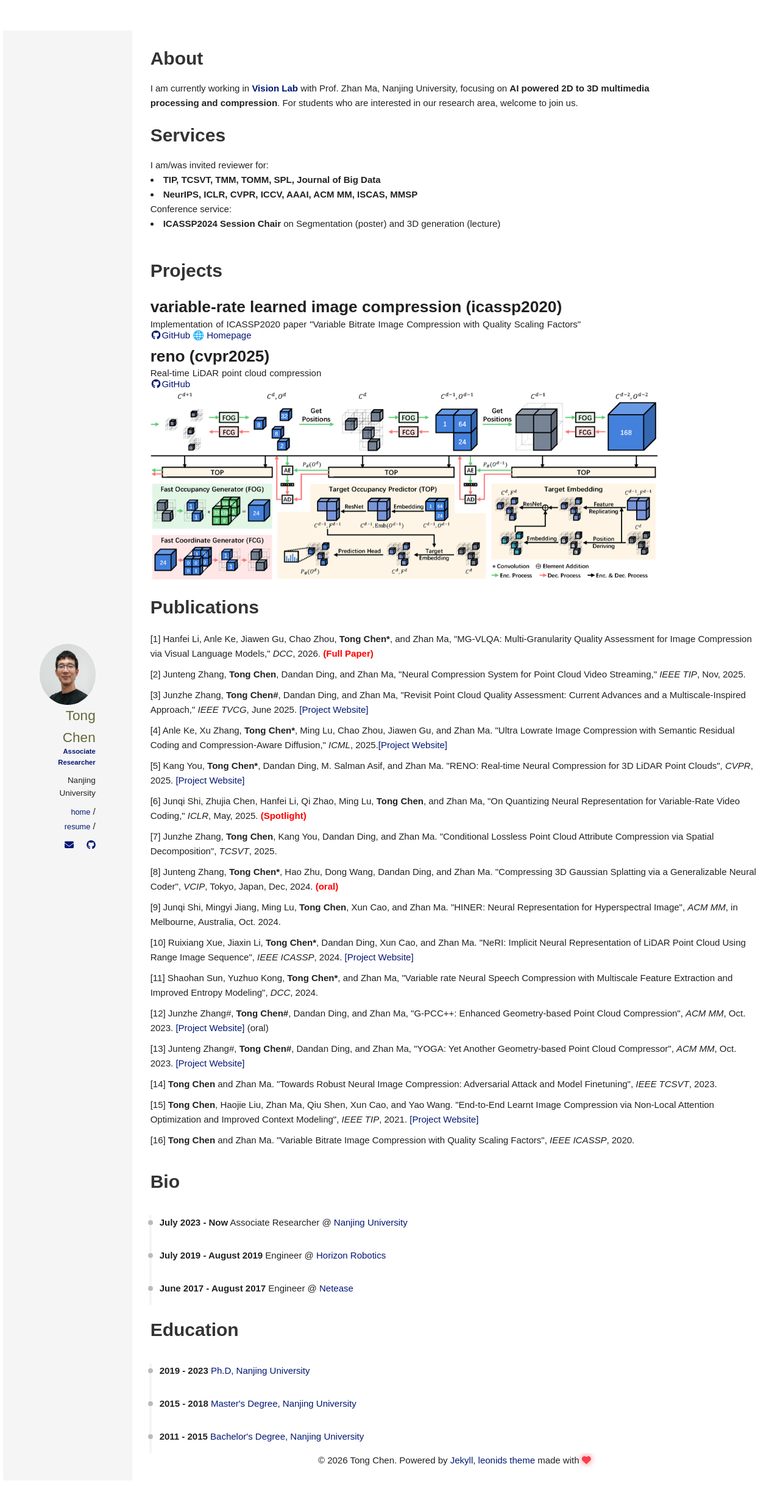
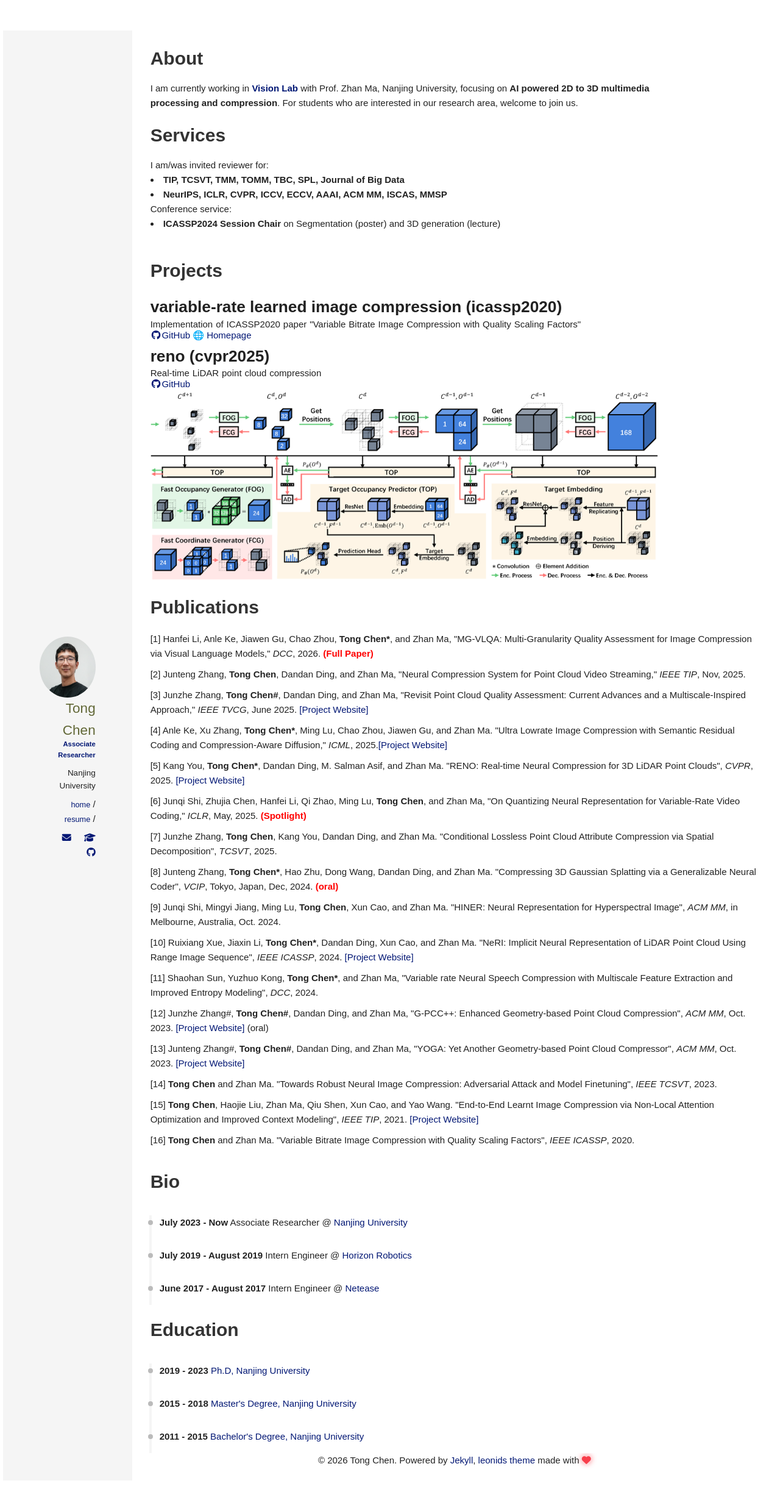
Before and after one commit to tongxyh/tongxyh.github.io, a Jekyll site: the page built from resume.html, in a window 1280 px wide. Shown: the whole page at 61% size. Built offline with Jekyll 4.4.1, drawn with Linux system fonts in a browser that asks for light colours; nearby versions of some CDN libraries.

Commit message:
update google scholar link

```diff
--- a/_config.yml
+++ b/_config.yml
@@ -49,6 +49,7 @@ owner:
   #   ad-client:
   #   ad-slot:
   # bing-verify:
+  scholar: tong
   github: tongxyh
   gitlab: chenttoong
   stackoverflow: #username
--- a/_data/index/careers.yml
+++ b/_data/index/careers.yml
@@ -12,9 +12,9 @@
 - name: Horizon Robotics
   link: http://www.horizon.ai/
   date: July 2019 - August 2019
-  job: Engineer
+  job: Intern Engineer
 
 - name: Netease
   link: http://www.163.com/
   date: June 2017 - August 2017
-  job: Engineer
+  job: Intern Engineer
--- a/_includes/sections/about.html
+++ b/_includes/sections/about.html
@@ -10,8 +10,8 @@
 
 <div>
     I am/was invited reviewer for:
-     <li><strong>TIP, TCSVT, TMM, TOMM, SPL, Journal of Big Data</strong></li>
-     <li><strong>NeurIPS, ICLR, CVPR, ICCV, AAAI, ACM MM, ISCAS, MMSP</strong></li>
+     <li><strong>TIP, TCSVT, TMM, TOMM, TBC, SPL, Journal of Big Data</strong></li>
+     <li><strong>NeurIPS, ICLR, CVPR, ICCV, ECCV, AAAI, ACM MM, ISCAS, MMSP</strong></li>
     Conference service:
     <li><strong>ICASSP2024 Session Chair</strong> on Segmentation (poster) and 3D generation (lecture)</li>
 </div>
--- a/_includes/social-links.html
+++ b/_includes/social-links.html
@@ -17,8 +17,9 @@
       <script>gen_mail_to_link('{{ author.email }}', 'Hello from website');</script>
       </li>
     {% endif %}
+    {% if author.scholar %}<li><a aria-label="Go to My's Google Scholar Page" rel="noreferrer" href="https://scholar.google.com/citations?hl=en&user=HfBUtiIAAAAJ" class="social-link-item" target="_blank"><i class="fas fa-graduation-cap"></i></a></li>{% endif %}
    <!-- {% if author.twitter %}<li><a aria-label="Go to My's Twitter Page" rel="noreferrer" href="http://twitter.com/{{ author.twitter }}" class="social-link-item" target="_blank"><i class="fab fa-twitter"></i></a></li>{% endif %} -->
-    {% if author.tripadvisor %}<li><a aria-label="Go to My's TripAdvisor Page" rel="noreferrer" href="https://www.tripadvisor.com/Profile/{{ author.tripadvisor }}" class="social-link-item" target="_blank"><i class="fab fa-tripadvisor"></i></a></li>{% endif %}
+   <!-- {% if author.tripadvisor %}<li><a aria-label="Go to My's TripAdvisor Page" rel="noreferrer" href="https://www.tripadvisor.com/Profile/{{ author.tripadvisor }}" class="social-link-item" target="_blank"><i class="fab fa-tripadvisor"></i></a></li>{% endif %} -->
    <!-- {% if author.untappd %}<li><a rel="noreferrer" href="https://untappd.com/user/{{ author.untappd }}" class="social-link-item" target="_blank"><i class="fab fa-untappd"></i></a></li>{% endif %} -->
     {% if author.facebook %}<li><a rel="noreferrer" href="http://facebook.com/{{ author.facebook }}" class="social-link-item" target="_blank"><i class="fab fa-facebook"></i></a></li>{% endif %}
     {% if author.google.plus %}<li><a rel="noreferrer" href="http://plus.google.com/+{{ author.google.plus }}" class="social-link-item" target="_blank"><i class="fab fa-google-plus"></i> Google+</a></li>{% endif %}
@@ -47,8 +48,6 @@
     {% if author.amazon-author %}<li><a aria-label="Go to My's Amazon Author Page" rel="noreferrer" href="https://{{ author.amazon-author }}" class="social-link-item" target="_blank"><i class="fab fa-amazon"></i></a></li>{% endif %}
     {% if author.strava %}<li><a aria-label="Go to My's Strava Page" rel="noreferrer" href="https://strava.com/athletes/{{ author.strava }}" class="social-link-item" target="_blank"><i class="fab fa-strava"></i></a>
     </li>{% endif %}
-    <!-- <li><a aria-label="Go to My's Dev Page" rel="noreferrer" href="https://dev.to/jakenherman" class="social-link-item" target="_blank"><i class="fab fa-dev"></i></a></li> -->
-    <!-- <li><a aria-label="Go to My's Untappd Page" rel="noreferrer" href="https://untappd.com/user/JakenH" class="social-link-item" target="_blank"><i class="fab fa-untappd"></i></a></li> -->
   </ul>
 
   <br />
```
Also changed, not shown: README.md.
